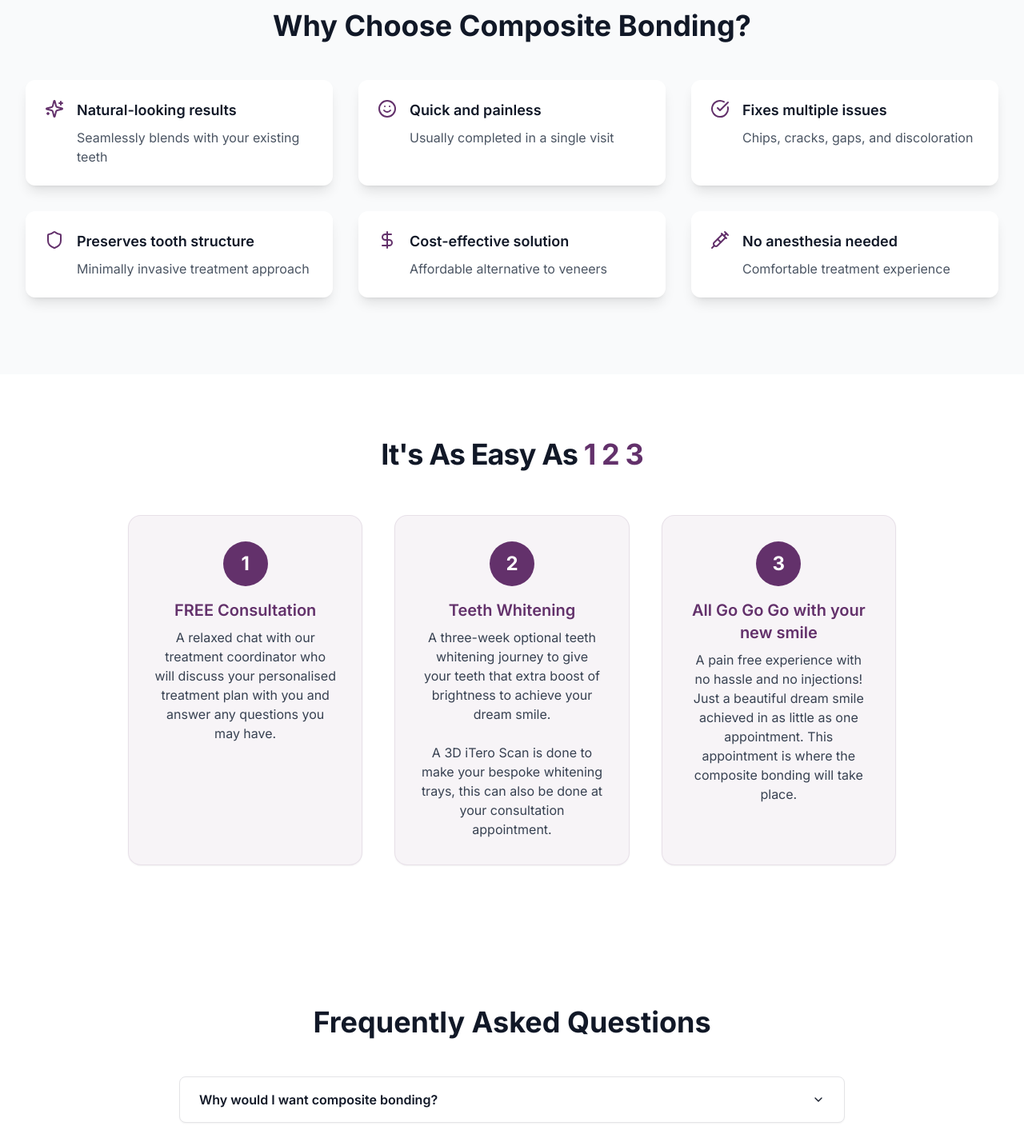
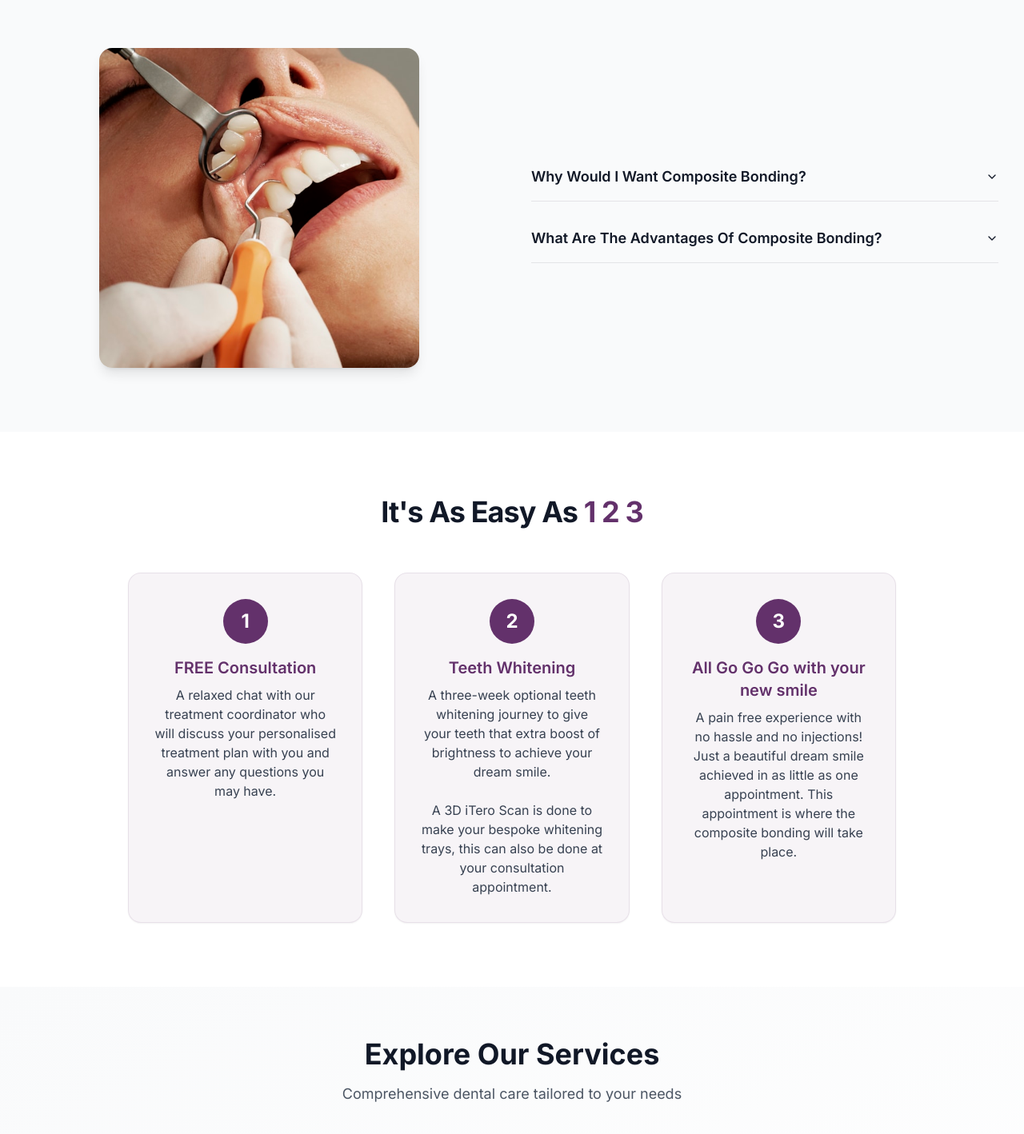
Before and after one commit to Hlo-Admin/coventryroad, a React (Vite) app: page /composite-bonding in a window 1280 px wide. Shown: the part 1220-2638 px from the top of the page at 80% size. Built offline with nearby package versions, Linux system fonts and the light colour scheme.

Commit message:
composite bonding update

```diff
--- a/src/components/ServiceTiles.tsx
+++ b/src/components/ServiceTiles.tsx
@@ -9,57 +9,41 @@ const ServiceTiles = () => {
   const services = [
     {
       title: "Full Arch Implants",
-      description:
-        "Complete smile restoration with permanent, natural-looking teeth in just one day.",
       image: "/home/services/Full Arch Implants.jpg",
       path: "/full-arch-implants",
     },
     {
       title: "Composite Bonding",
-      description:
-        "Transform your smile with natural-looking tooth-colored resin in a single visit.",
       image: "/home/services/Composite Bonding.jpg",
       path: "/composite-bonding",
     },
     {
       title: "Invisalign Braces",
-      description:
-        "Straighten your teeth discreetly with virtually invisible, removable aligners.",
       image: "/home/services/Invisalign Braces.webp",
       path: "/invisalign-braces",
     },
     {
       title: "Teeth Whitening",
-      description:
-        "Achieve a brighter, more confident smile with professional whitening treatments.",
       image: "/home/services/Teeth Whitening.jpg",
       path: "/teeth-whitening",
     },
     {
       title: "Veneers",
-      description:
-        "Transform your smile with ultra-thin, custom-crafted porcelain shells.",
       image: "/home/services/Veneers.jpg",
       path: "/veneers",
     },
     {
       title: "Dental Implants",
-      description:
-        "Permanent tooth replacement that looks, feels, and functions like natural teeth.",
       image: "/home/services/Dental Implants.jpg",
       path: "/dental-implants",
     },
     {
       title: "Dentures",
-      description:
-        "Comfortable, natural-looking removable teeth replacement solutions.",
       image: "/home/services/Dentures.jpg",
       path: "/dentures",
     },
     {
       title: "White Fillings",
-      description:
-        "Natural-looking, mercury-free composite fillings that blend seamlessly.",
       image: "/home/services/White Fillings.jpg",
       path: "/white-fillings",
     },
@@ -141,9 +125,9 @@ const ServiceTiles = () => {
             <Link
               key={index}
               to={service.path}
-              className="group flex-none w-80 h-[420px]" // Fixed width and height for all cards
+              className="group flex-none w-80 h-[340px]" // Fixed width and height for all cards
             >
-              <div className="relative overflow-hidden bg-white rounded-2xl shadow-lg hover:shadow-2xl transition-all duration-500 hover:-translate-y-2 border border-gray-200 w-80 h-[420px] flex flex-col">
+              <div className="relative overflow-hidden bg-white rounded-2xl shadow-lg hover:shadow-2xl transition-all duration-500 hover:-translate-y-2 border border-gray-200 w-80 h-[340px] flex flex-col">
                 {/* Background Image */}
                 <div className="h-48 w-full overflow-hidden flex-shrink-0">
                   <img
@@ -162,9 +146,6 @@ const ServiceTiles = () => {
                       </h3>
                       <ArrowRight className="w-5 h-5 text-[#63316b] group-hover:translate-x-1 transition-transform" />
                     </div>
-                    <p className="text-gray-600 text-sm">
-                      {service.description}
-                    </p>
                   </div>
                 </div>
               </div>
--- a/src/pages/CompositeBonding.tsx
+++ b/src/pages/CompositeBonding.tsx
@@ -30,66 +30,6 @@ const CompositeBonding = () => {
     window.scrollTo(0, 0);
   }, []);
 
-  const benefits = [
-    {
-      icon: <Sparkles className="w-6 h-6 text-[#63316b]" />,
-      title: "Natural-looking results",
-      description: "Seamlessly blends with your existing teeth",
-    },
-    {
-      icon: <Smile className="w-6 h-6 text-[#63316b]" />,
-      title: "Quick and painless",
-      description: "Usually completed in a single visit",
-    },
-    {
-      icon: <CheckCircle className="w-6 h-6 text-[#63316b]" />,
-      title: "Fixes multiple issues",
-      description: "Chips, cracks, gaps, and discoloration",
-    },
-    {
-      icon: <Shield className="w-6 h-6 text-[#63316b]" />,
-      title: "Preserves tooth structure",
-      description: "Minimally invasive treatment approach",
-    },
-    {
-      icon: <DollarSign className="w-6 h-6 text-[#63316b]" />,
-      title: "Cost-effective solution",
-      description: "Affordable alternative to veneers",
-    },
-    {
-      icon: <Syringe className="w-6 h-6 text-[#63316b]" />,
-      title: "No anesthesia needed",
-      description: "Comfortable treatment experience",
-    },
-  ];
-
-  const faqs = [
-    {
-      question: "Why would I want composite bonding?",
-      answer:
-        "Composite bonding is usually used when a patient has fractured their tooth or chipped the edges of their teeth. It's also ideal if you dislike the gaps between your teeth or want to fix discolouration. If you are self-conscious about the way your teeth look or want a more cosmetic appearance, composite bonding is a great option.",
-    },
-    {
-      question: "What are the advantages of composite bonding?",
-      answer:
-        "Composite bonding is a non-invasive treatment that can be reversed. It's also more cost effective than other cosmetic treatments, such as veneers or crowns. Achieving your desired look will give you the confidence to smile again without feeling self-conscious. Composite bonding starts from as little as £250 per tooth, and we offer a FREE consultation with our treatment coordinator to discuss your personalised treatment plan.",
-    },
-    {
-      question: "Is composite bonding right for me?",
-      answer:
-        "Composite bonding is ideal for minor cosmetic improvements like small chips, gaps, or discoloration. Book a consultation to see if it's the right solution for your needs.",
-    },
-    {
-      question: "How long does composite bonding last?",
-      answer:
-        "With proper care, composite bonding can last 3-10 years. Regular dental check-ups and good oral hygiene will help extend its lifespan.",
-    },
-    {
-      question: "Does composite bonding require special care?",
-      answer:
-        "Maintain good oral hygiene and avoid biting hard objects. The bonded teeth can be cared for just like your natural teeth with regular brushing and flossing.",
-    },
-  ];
 
   return (
     <>
@@ -99,15 +39,13 @@ const CompositeBonding = () => {
         <section className="relative bg-gradient-to-br from-gray-50 to-white py-20 lg:py-32 overflow-hidden">
           <div className="relative max-w-7xl mx-auto px-4 sm:px-6 lg:px-8">
             <div className="text-center">
-              <h1 className="text-4xl lg:text-6xl font-bold text-gray-900 mb-6 animate-fadeInUp">
-                <span className="text-[#63316b]">Composite Bonding</span> in
-                Coventry
+              <h1 className="text-3xl sm:text-4xl lg:text-6xl font-bold text-gray-900 leading-tight">
+                Restore Your Smile with{" "}
+                <span className="text-[#63316b] block">Composite Bonding</span>
+                in Coventry
               </h1>
-              <p className="text-xl lg:text-2xl text-gray-600 mb-8 max-w-3xl mx-auto animate-fadeInUp">
-                Fix chips, cracks, gaps and discoloration with our tooth-colored
-                composite resin treatment.
-              </p>
-              <div className="flex flex-col sm:flex-row gap-4 justify-center animate-fadeInUp">
+
+              <div className="flex flex-col sm:flex-row gap-4 justify-center animate-fadeInUp pt-16">
                 <button className="bg-[#63316b] text-white px-8 py-4 rounded-full font-semibold hover:bg-[#63316b]/90 transition-all duration-300 inline-flex items-center space-x-2">
                   <Phone className="w-5 h-5" />
                   <span>Request a Callback</span>
@@ -129,7 +67,7 @@ const CompositeBonding = () => {
                 <h2 className="text-3xl lg:text-4xl font-bold text-gray-900 mb-6">
                   What is Composite Bonding?
                 </h2>
-                <div className="prose prose-lg text-gray-700 space-y-4">
+                <div className="prose prose-lg text-gray-700 space-y-4 justify-center">
                   <p>
                     Composite bonding is a very simple cosmetic procedure which
                     is completely pain free. During treatment a white resin
@@ -154,34 +92,59 @@ const CompositeBonding = () => {
           </div>
         </section>
 
-        {/* Benefits Section */}
-        <section className="py-16 lg:py-24 bg-gray-50">
+        {/* Q&A Section: Implant Info */}
+        <section className="py-20 bg-gray-50">
           <div className="max-w-7xl mx-auto px-4 sm:px-6 lg:px-8">
-            <div className="text-center mb-12">
-              <h2 className="text-3xl lg:text-4xl font-bold text-gray-900 mb-4">
-                Why Choose Composite Bonding?
-              </h2>
-            </div>
-            <div className="grid sm:grid-cols-2 lg:grid-cols-3 gap-8">
-              {benefits.map((benefit, index) => (
-                <div
-                  key={index}
-                  className="bg-white p-6 rounded-xl shadow-lg hover:shadow-xl transition-shadow duration-300"
-                >
-                  <div className="flex items-start space-x-4">
-                    <div className="flex-shrink-0">{benefit.icon}</div>
-                    <div>
-                      <h3 className="text-lg font-semibold text-gray-900 mb-2">
-                        {benefit.title}
-                      </h3>
-                      <p className="text-gray-600">{benefit.description}</p>
-                    </div>
-                  </div>
-                </div>
-              ))}
+            <div className="grid md:grid-cols-2 gap-12 items-center">
+              {/* Left: Image */}
+              <div className="flex justify-center">
+                <img
+                  src="/services/Full%20Arch%20Implants/hero.jpg"
+                  alt="Full Arch Implants Hero"
+                  className="rounded-2xl shadow-lg max-w-full h-auto object-cover"
+                  style={{ maxHeight: 400 }}
+                />
+              </div>
+
+              {/* Right: Accordion Q&A */}
+              <div>
+                <Accordion type="single" collapsible className="space-y-4">
+                  <AccordionItem value="all-on-6">
+                    <AccordionTrigger className="text-left text-lg font-semibold text-gray-900 hover:text-[#63316b] transition-colors">
+                      Why Would I Want Composite Bonding?
+                    </AccordionTrigger>
+                    <AccordionContent className="text-gray-600 leading-relaxed">
+                      Composite bonding is usually used when a patient has
+                      fractured their tooth or chipped the edges of their teeth.
+                      If they dislike the gaps between the teeth or even for
+                      fixing discolouration. If you are self-conscious of the
+                      way your teeth look or if you are wanting more of a
+                      cosmetic appearance.
+                    </AccordionContent>
+                  </AccordionItem>
+                  <AccordionItem value="all-on-4">
+                    <AccordionTrigger className="text-left text-lg font-semibold text-gray-900 hover:text-[#63316b] transition-colors">
+                      What Are The Advantages Of Composite Bonding?
+                    </AccordionTrigger>
+                    <AccordionContent className="text-gray-600 leading-relaxed">
+                      It is a non-invasive treatment which can be reversed. It
+                      is also considered more cost effective than other cosmetic
+                      treatments, such as veneers or crowns. Achieving your
+                      desired look will give you that confidence to smile again
+                      without feeling self-conscious of your teeth and being
+                      proud of the smile that you have. Composite bonding starts
+                      from as little as £250 per tooth and a FREE consultation
+                      with our treatment coordinator to discuss your
+                      personalised treatment plan.
+                    </AccordionContent>
+                  </AccordionItem>
+                </Accordion>
+              </div>
             </div>
           </div>
         </section>
+
+
 
         {/* Easy Steps Section */}
         <section className="py-20 bg-white">
@@ -240,32 +203,7 @@ const CompositeBonding = () => {
           </div>
         </section>
 
-        {/* FAQ Section */}
-        <section className="py-16 lg:py-24">
-          <div className="max-w-4xl mx-auto px-4 sm:px-6 lg:px-8">
-            <div className="text-center mb-12">
-              <h2 className="text-3xl lg:text-4xl font-bold text-gray-900 mb-4">
-                Frequently Asked Questions
-              </h2>
-            </div>
-            <Accordion type="single" collapsible className="space-y-4">
-              {faqs.map((faq, index) => (
-                <AccordionItem
-                  key={index}
-                  value={`item-${index}`}
-                  className="bg-white rounded-lg shadow-sm border"
-                >
-                  <AccordionTrigger className="px-6 py-4 text-left font-semibold text-gray-900 hover:no-underline">
-                    {faq.question}
-                  </AccordionTrigger>
-                  <AccordionContent className="px-6 pb-4 text-gray-700">
-                    {faq.answer}
-                  </AccordionContent>
-                </AccordionItem>
-              ))}
-            </Accordion>
-          </div>
-        </section>
+
 
         {/* Service Tiles */}
         <ServiceTiles />
```
